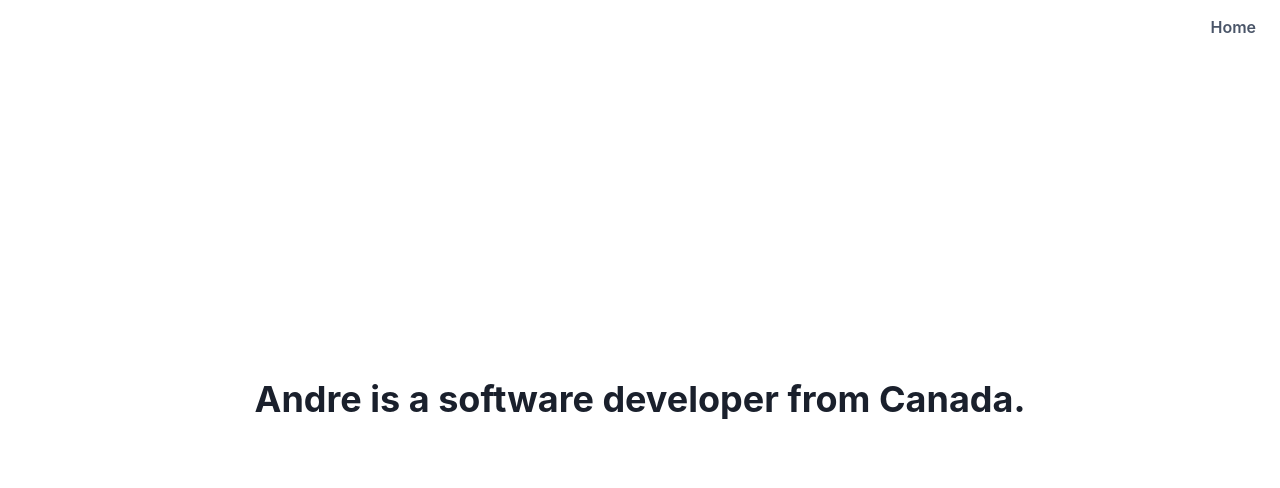
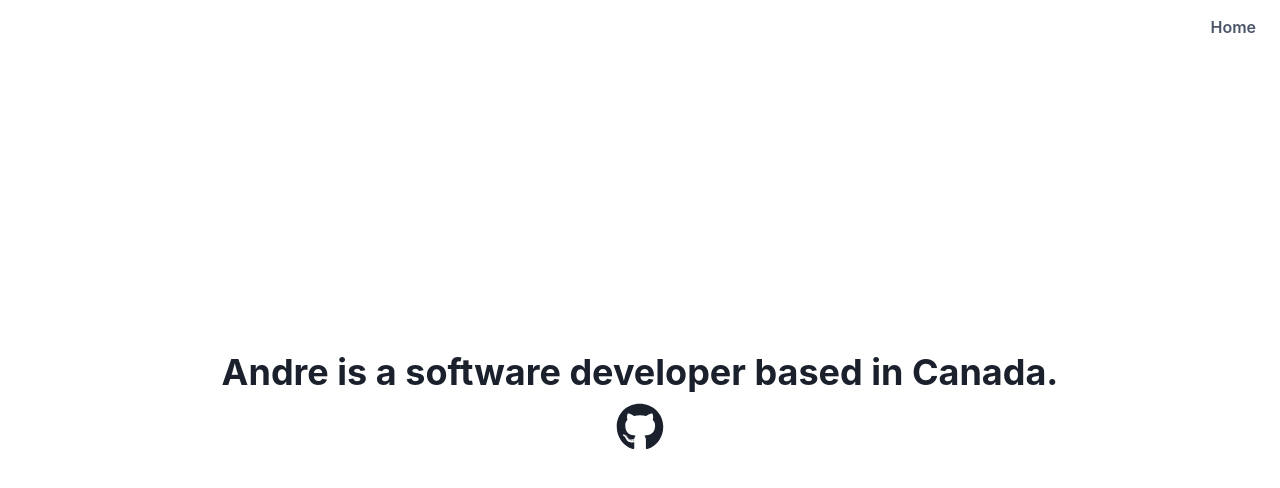
Before and after one commit to azekic/zekic, a React (Vite) app: page /about in a window 1280 px wide. Shown: the top 488 px of the page. Built offline with nearby package versions, Linux system fonts and the light colour scheme.

Commit message:
add link to github

```diff
--- a/package.json
+++ b/package.json
@@ -18,6 +18,7 @@
     "match-sorter": "^6.3.4",
     "react": "^18.2.0",
     "react-dom": "^18.2.0",
+    "react-icons": "^5.0.1",
     "react-router-dom": "^6.22.3",
     "sort-by": "^1.2.0"
   },
--- a/src/ErrorPage.tsx
+++ b/src/ErrorPage.tsx
@@ -11,7 +11,9 @@ export default function ErrorPage() {
       : "An unexpected error has occurred";
   return (
     <PageWrapper>
-      <Heading>{errorMessage}</Heading>
+      <Heading m="2" textAlign="center">
+        {errorMessage}
+      </Heading>
     </PageWrapper>
   );
 }
--- a/src/routes/About.tsx
+++ b/src/routes/About.tsx
@@ -1,9 +1,16 @@
 import { PageWrapper } from "../PageWrapper";
-import { Heading } from "@chakra-ui/react";
+import { Heading, Link, Icon } from "@chakra-ui/react";
+import { FaGithub } from "react-icons/fa";
+
 export function About() {
   return (
     <PageWrapper>
-      <Heading>Andre is a software developer from Canada.</Heading>
+      <Heading m="2" textAlign="center">
+        Andre is a software developer based in Canada.
+      </Heading>
+      <Link href="https://github.com/azekic" isExternal>
+        <Icon as={FaGithub} boxSize={12} />
+      </Link>
     </PageWrapper>
   );
 }
--- a/src/routes/Root.tsx
+++ b/src/routes/Root.tsx
@@ -4,13 +4,15 @@ import { Image, Heading, VStack, HStack } from "@chakra-ui/react";
 export function Root() {
   return (
     <PageWrapper>
-      <HStack gap={6} wrap={"wrap"} justifyContent="center">
+      <HStack gap={6} wrap="wrap" justifyContent="center">
+        <a href="https://github.com/azekic" target="_blank">
           <Image
             borderRadius="full"
             boxSize="40"
             alt="Andre Zekic"
             src={profilePicture}
           />
+        </a>
         <VStack alignItems="flex-start" gap="0">
           <Heading size="4xl">Andre Zekic</Heading>
           <Heading size="lg">Software Developer</Heading>
```
Also changed, not shown: 1 other file (tests, documents, lock files or other folders). Lines whose indentation alone changed are shown as unchanged.
